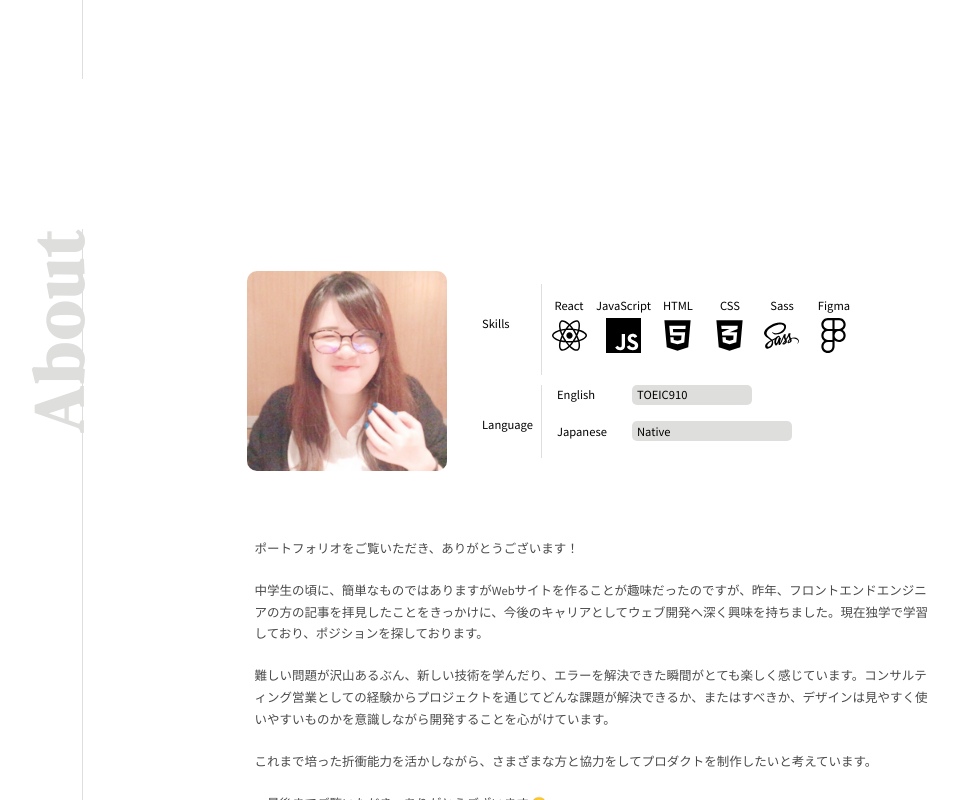
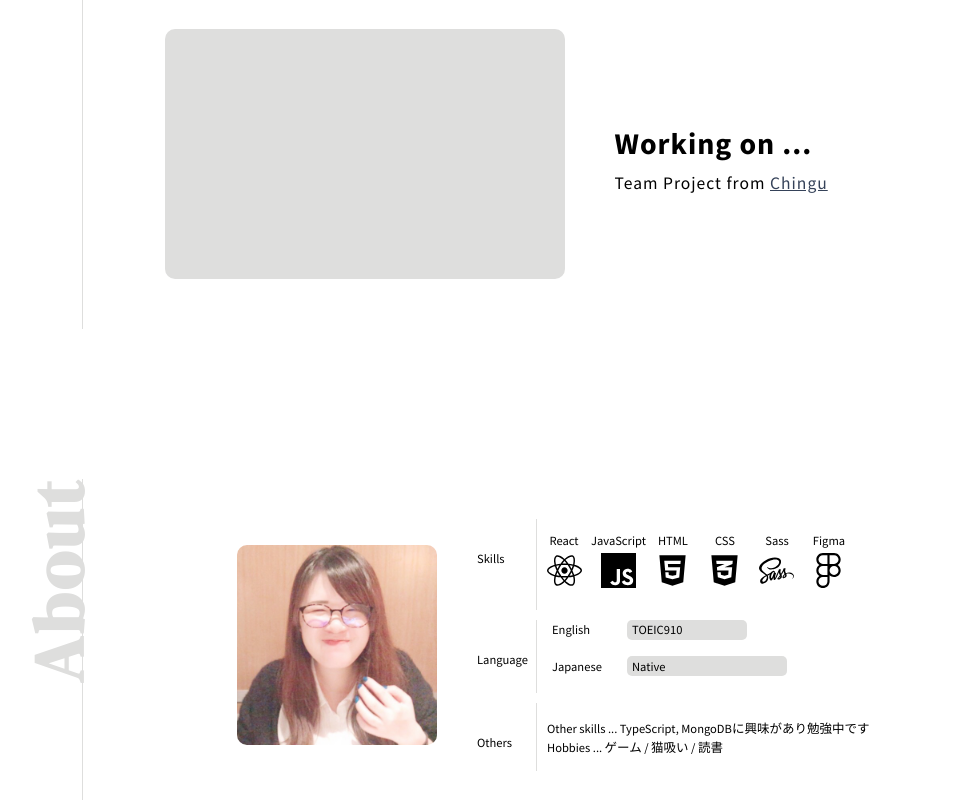
Before and after one commit to YuriOda/portfolio, a React (Create React App) app: page / in a window 1280 px wide. Shown: the part 1340-2140 px from the top of the page, without its empty margins (46-1004 px from the left). Built offline with nearby package versions, Linux system fonts and the light colour scheme.

Commit message:
edit profile

```diff
--- a/src/Component/About.js
+++ b/src/Component/About.js
@@ -61,22 +61,26 @@ const About = () => {
               </div>
             </div>
           </div>
+
+          {/* Interested */}
+          <div className="about-skill-row">
+            <span className="about-skill-title">Others</span>
+            <div className="about-skill-others-text">
+              <p>Other skills ... TypeScript, MongoDBに興味があり勉強中です</p>
+              <p>Hobbies ... ゲーム / 猫吸い / 読書</p>
+            </div>
+          </div>
         </div>
       </div>
 
       <div className="about-intro">
-        <p className="margin-bottom">
-          　ポートフォリオをご覧いただき、ありがとうございます！
-        </p>
         <p className="margin-bottom">
           　中学生の頃に、簡単なものではありますがWebサイトを作ることが趣味だったのですが、昨年、フロントエンドエンジニアの方の記事を拝見したことをきっかけに、今後のキャリアとしてウェブ開発へ深く興味を持ちました。現在独学で学習しており、ポジションを探しております。
         </p>
         <p className="margin-bottom">
           　難しい問題が沢山あるぶん、新しい技術を学んだり、エラーを解決できた瞬間がとても楽しく感じています。コンサルティング営業としての経験からプロジェクトを通じてどんな課題が解決できるか、またはすべきか、デザインは見やすく使いやすいものかを意識しながら開発することを心がけています。
         </p>
-        <p className="margin-bottom">
-          　これまで培った折衝能力を活かしながら、さまざまな方と協力をしてプロダクトを制作したいと考えています。
-        </p>
+
         <p>　最後までご覧いただき、ありがとうございます ☺️</p>
       </div>
     </section>
--- a/src/Component/Project.js
+++ b/src/Component/Project.js
@@ -59,6 +59,24 @@ const Project = () => {
           <img src={TodoLight} alt="To Do App Screenshot" className="pj-img" />
         </Link>
       </div>
+
+      {/* COMING SOON */}
+      <div className="comingsoon-container">
+        <div className="comingsoon-img"></div>
+        <div className="pj-text comingsoon-text">
+          <p className="pj-title">Working on ...</p>
+          <p>
+            Team Project from{" "}
+            <a
+              href="https://www.chingu.io/"
+              target="_blank"
+              rel="noopener noreferrer"
+            >
+              Chingu
+            </a>
+          </p>
+        </div>
+      </div>
     </section>
   );
 };
--- a/src/scss/Component/_about.scss
+++ b/src/scss/Component/_about.scss
@@ -21,11 +21,11 @@
   &-img {
     width: 20rem;
     border-radius: 1rem;
-    margin-right: 2rem;
+    margin-right: 4rem;
   }
 
   &-skills {
-    padding: 1.5rem;
+    // padding: 1.5rem;
     width: 47.5rem;
   }
 
@@ -100,6 +100,10 @@
     }
   }
 
+  &-skill-others-text {
+    padding: 1.5rem 1rem;
+  }
+
   &-intro {
     position: relative;
     top: -13rem;
--- a/src/scss/Component/_project.scss
+++ b/src/scss/Component/_project.scss
@@ -83,6 +83,39 @@
   justify-content: center;
 }
 
+//comingsoon
+.comingsoon {
+  &-container {
+    position: relative;
+    top: -5rem;
+    display: flex;
+    flex-wrap: wrap;
+    justify-content: center;
+  }
+
+  &-img {
+    background-color: $color-title;
+    width: 40rem;
+    height: 25rem;
+    border-radius: 1rem;
+    padding: 6rem 0 0 2rem;
+    margin-right: 2rem;
+  }
+
+  &-text {
+    font-size: 1.75rem;
+    letter-spacing: 1px;
+
+    a {
+      color: $color-primary;
+    }
+
+    a:hover {
+      color: $color-secondary;
+    }
+  }
+}
+
 .todo-text {
   text-align: right;
 }
```
